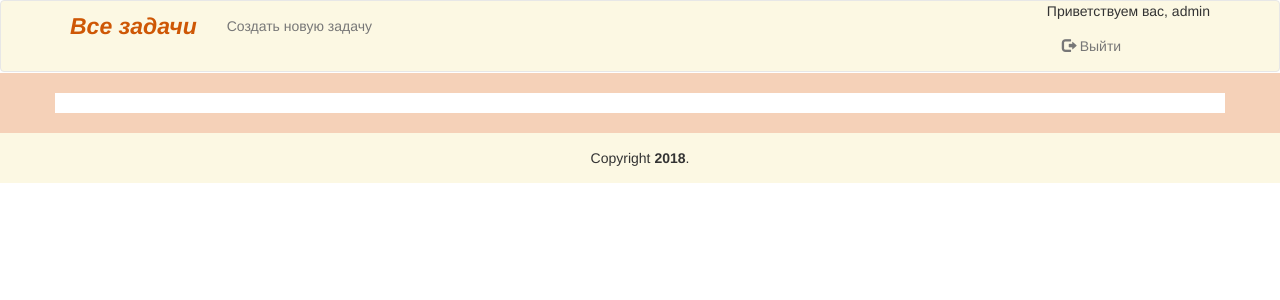
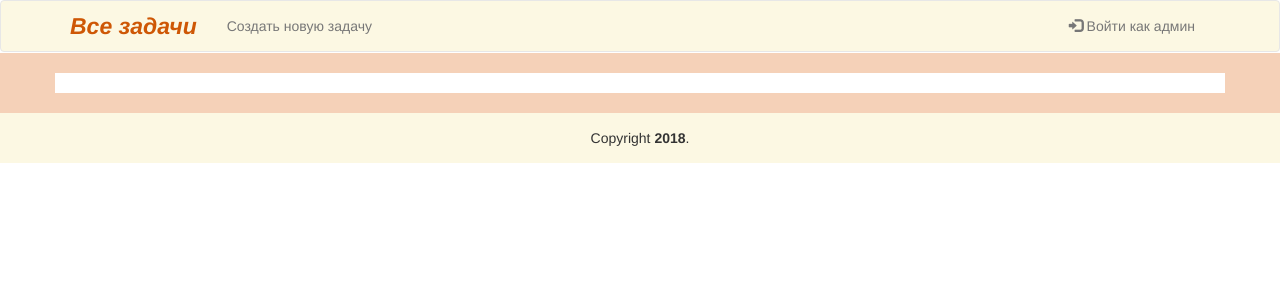
Before and after one commit to SergyPilipenko/todo, a PHP site: page /views/task/edit.php in a window 1280 px wide. Shown: the top 300 px of the page. Run offline with PHP 8.4, Linux system fonts and the light colour scheme; the template is opened without the code that fills it, so the values that code supplies are empty; some libraries are stand-ins or nearby versions.

Commit message:
Update edit.php

```diff
--- a/views/task/edit.php
+++ b/views/task/edit.php
@@ -26,7 +26,7 @@
                 </ul>
 
                 <ul class="nav navbar-nav navbar-right">
-                    <li>Приветствуем вас, admin<a href="/admin/logout"> <span class="glyphicon glyphicon-log-out" aria-hidden="true"></span> Выйти</a> </li>
+                        <li>                   <a href="/login/enter"> <span class="glyphicon glyphicon-log-in" aria-hidden="true"></span> Войти как админ</a> </li>
                 </ul>
             </div>
         </div>
```
